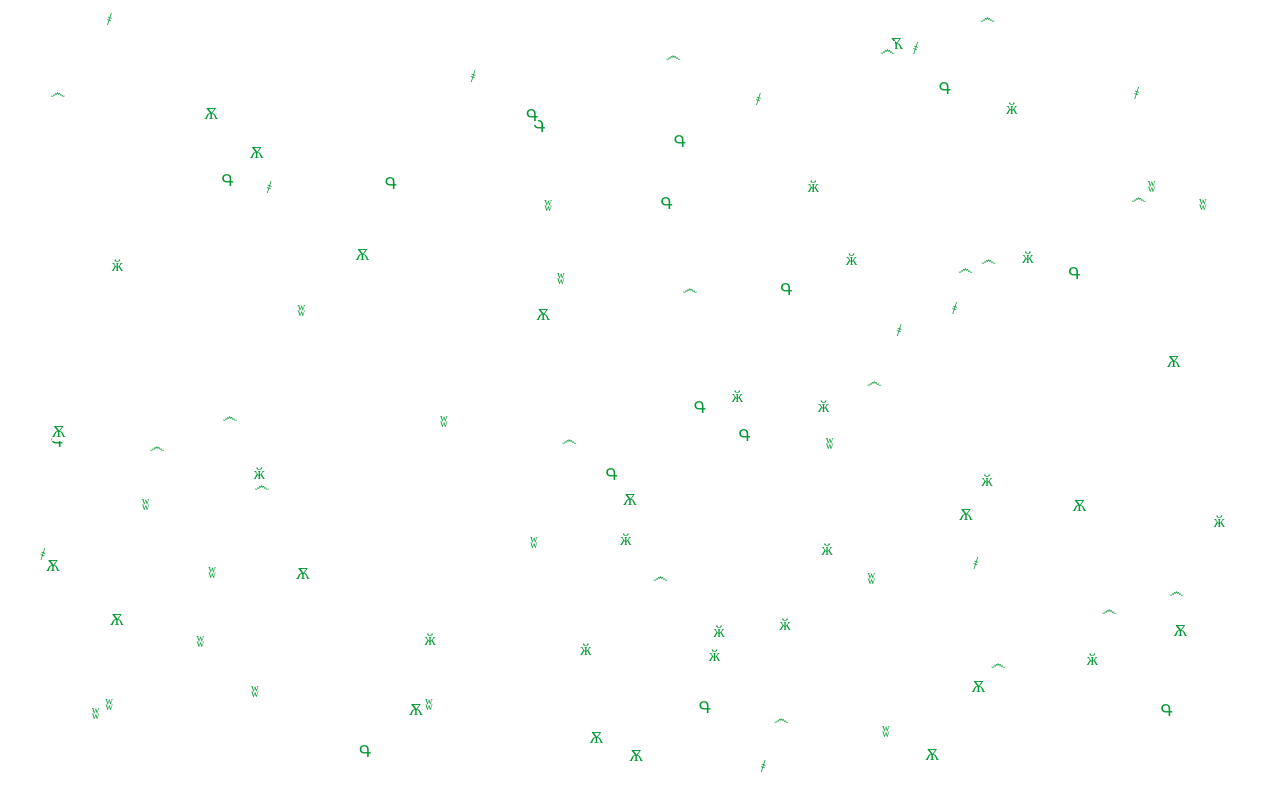
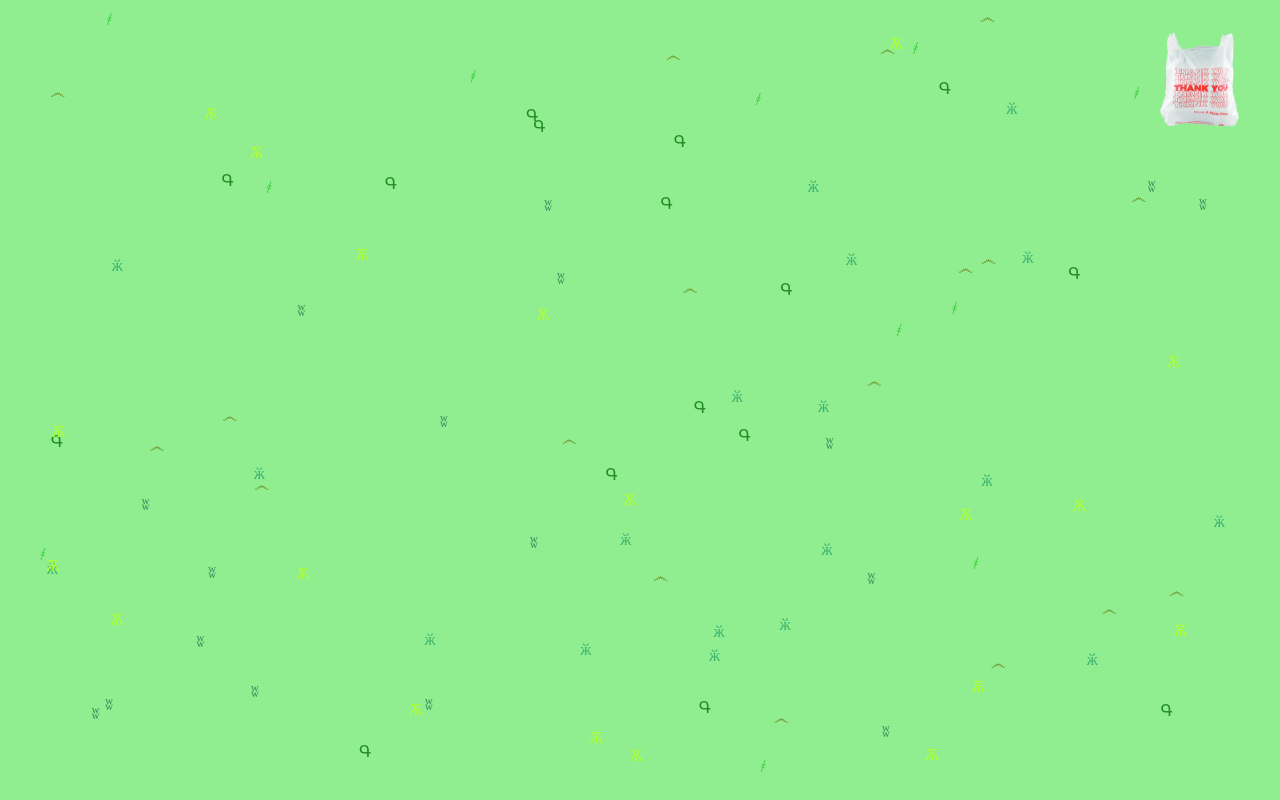
Before and after one commit to agnescameron/foraging-sim, a website with bundled scripts: page public/index.html in a window 1280 px wide. Built offline with nearby package versions, Linux system fonts and the light colour scheme.

Commit message:
added the bag, made ot green

```diff
--- a/public/assets/css/main.css
+++ b/public/assets/css/main.css
@@ -1,4 +1,18 @@
+body {
+	background-color: lightgreen;
+}
+
 .plant {
 	position: absolute;
-	background-color: white;
 }
+
+#basket {
+	position: fixed;
+	top:30px;
+	right: 30px;
+	background-image: url('../img/thank-you-bag.png');
+	height: 100px;
+	width: 100px;
+	background-size: cover;
+	z-index: 2;
+}
--- a/public/assets/js/lib/plants.js
+++ b/public/assets/js/lib/plants.js
@@ -3,42 +3,42 @@ export const plants = [
 	{
 		'name': 'mugwort',
 		'symbol': 'ӂ',
-		'color': '#009933',
+		'color': 'mediumseagreen',
 		'recipes': ['mugwort tea']
 	},
 
 	{
 		'name': 'japanese knotweed',
 		'symbol': 'Ѫ',
-		'color': '#009933',
+		'color': 'greenyellow',
 		'recipes': ['knotweed crumble']
 	},
 
 	{
 		'name': 'bitter dock',
 		'symbol': 'Գ',
-		'color': '#009933',
+		'color': 'forestgreen',
 		'recipes': ['hindbeh']
 	},
 
 	{
 		'name': 'wild garlic',
 		'symbol': '҂',
-		'color': '#009933',
+		'color': 'limegreen',
 		'recipes': ['wild garlic pesto']
 	},
 
 	{
 		'name': 'dandelion greens',
 		'symbol': '෴',
-		'color': '#009933',
+		'color': 'olivedrab',
 		'recipes': ['hindbeh']
 	},
 
 	{
 		'name': 'nettles',
 		'symbol': 'ʬ',
-		'color': '#009933',
+		'color': 'seagreen',
 		'recipes': ['nettle soup']
 	}
 ]
--- a/public/assets/js/park.js
+++ b/public/assets/js/park.js
@@ -20,6 +20,7 @@ function growPlants() {
 		.data('plant', plant)
 		.html(plant.symbol)
 		.css({'left': Math.random()*95 + '%', 'top': Math.random()*95 + '%', 'color': plant.color})
+		//note: we *don't* want to use an arrow function here, it's a method on an object
 		.click(function() {
 			pickPlant($(this));
 		})
--- a/public/index.html
+++ b/public/index.html
@@ -10,7 +10,9 @@
 
 <body>
 
-<div id="park"> </div>
+<div id="park">
+	<div id="basket"> </div>
+</div>
 
 </body>
 </html>
```
Also changed, not shown: public/assets/img/thank-you-bag.png (added).
